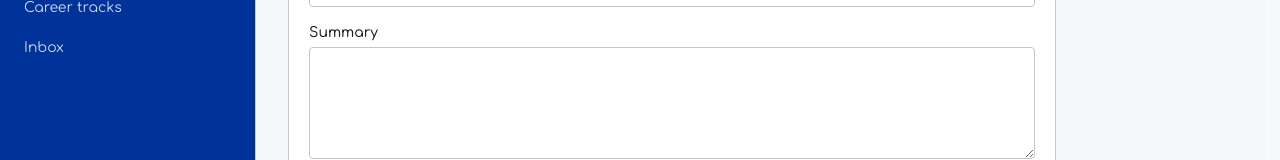
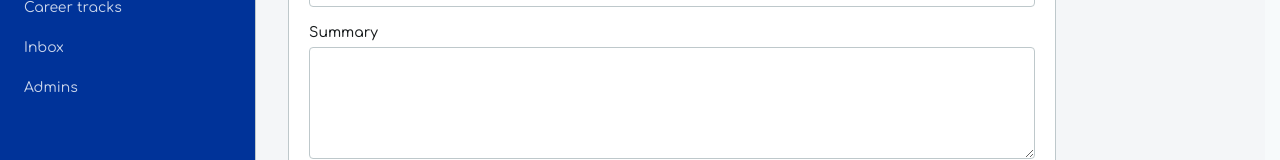
Before and after one commit to mcaailab-prog/mcaailabwebsite, a Next.js app: page /admin/news/new in a window 1280 px wide. Shown: the part 512-672 px from the top of the page. Built offline with nearby package versions, Linux system fonts and the light colour scheme.

Commit message:
feat(admin-nav): add Admins link to admin sidebar

```diff
--- a/src/components/admin/AdminFrame.tsx
+++ b/src/components/admin/AdminFrame.tsx
@@ -18,6 +18,7 @@ const NAV = [
   { href: '/admin/datasets', label: 'Datasets' },
   { href: '/admin/careers', label: 'Career tracks' },
   { href: '/admin/inbox', label: 'Inbox' },
+  { href: '/admin/admin-users', label: 'Admins' },
 ];
 
 export default function AdminFrame({ children }: { children: React.ReactNode }) {
```
